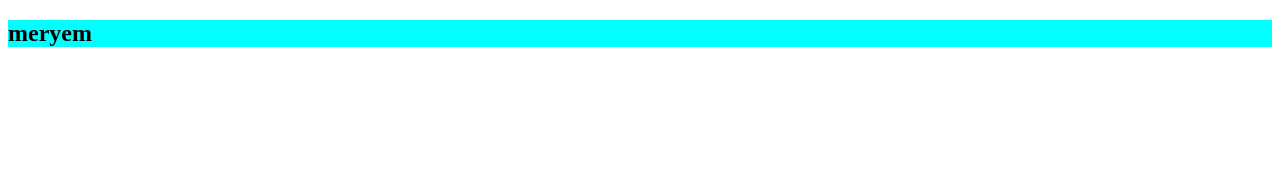
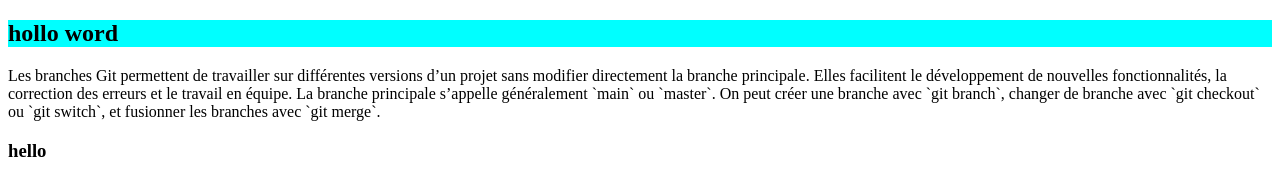
Before and after one commit to GhizlaneHarmouchi/projet-1, a plain HTML site: page style.html in a window 1280 px wide. Drawn offline with Linux system fonts and the light colour scheme.

Commit message:
modifeid by mereym

```diff
--- a/style.html
+++ b/style.html
@@ -6,7 +6,13 @@
     <title>Document</title>
 </head>
 <body>
-    <h2 style="background-color: aqua;">meryem</h2>
+    <h2 style="background-color: aqua;">hollo  word</h2>
+    <p>Les branches Git permettent de travailler sur différentes versions d’un projet sans modifier directement la branche
+    principale. Elles facilitent le développement de nouvelles fonctionnalités, la correction des erreurs et le travail en
+    équipe. La branche principale s’appelle généralement `main` ou `master`. On peut créer une branche avec `git branch`,
+    changer de branche avec `git checkout` ou `git switch`, et fusionner les branches avec `git merge`.
+   </p>
+   <h3>hello</h3>
 
 
 
```
